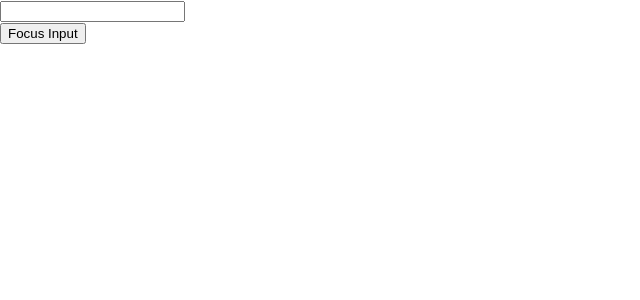
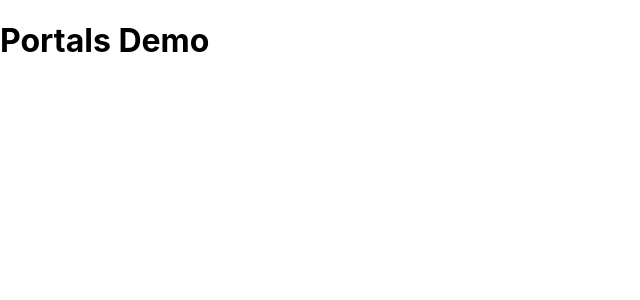
Before and after one commit to shubhsjain/React-Practic, a React (Create React App) app: page / in a window 1280 px wide. Shown: the top 300 px of the page, without its empty margins (0-640 px from the left). Built offline with nearby package versions, Linux system fonts and the light colour scheme.

Commit message:
portal basic

```diff
--- a/public/index.html
+++ b/public/index.html
@@ -29,6 +29,7 @@
   <body>
     <noscript>You need to enable JavaScript to run this app.</noscript>
     <div id="root"></div>
+    <div id="portal-root"></div>
     <!--
       This HTML file is a template.
       If you open it directly in the browser, you will see an empty page.
--- a/src/App.js
+++ b/src/App.js
@@ -19,17 +19,19 @@
 import Table from './components/Table'
 import RefsDemo from './components/RefsDemo';
 import FocusInput from './components/FocusInput';
+import FRParentInpur from './components/FRParentInpur';
 */
 
 import React from 'react';
-import FRParentInpur from './components/FRParentInpur';
+import PortalDemo from './components/PortalDemo';
 
 function App() {
   return (
    <div className="App">
-     <FRParentInpur/>
+     <PortalDemo/>
    {/**
-    <FocusInput/>
+   <FRParentInpur/>
+   <FocusInput/>
    <RefsDemo/>
    <Form/>
    <LifeCycleA/>
--- /dev/null
+++ b/src/components/PortalDemo.js
@@ -0,0 +1,13 @@
+import React from 'react'
+import ReactDOM from 'react-dom'
+
+function PortalDemo() {
+    return ReactDOM.createPortal(
+        <h1>
+            Portals Demo
+        </h1>,
+        document.getElementById('portal-root')
+    )
+}
+
+export default PortalDemo
```
